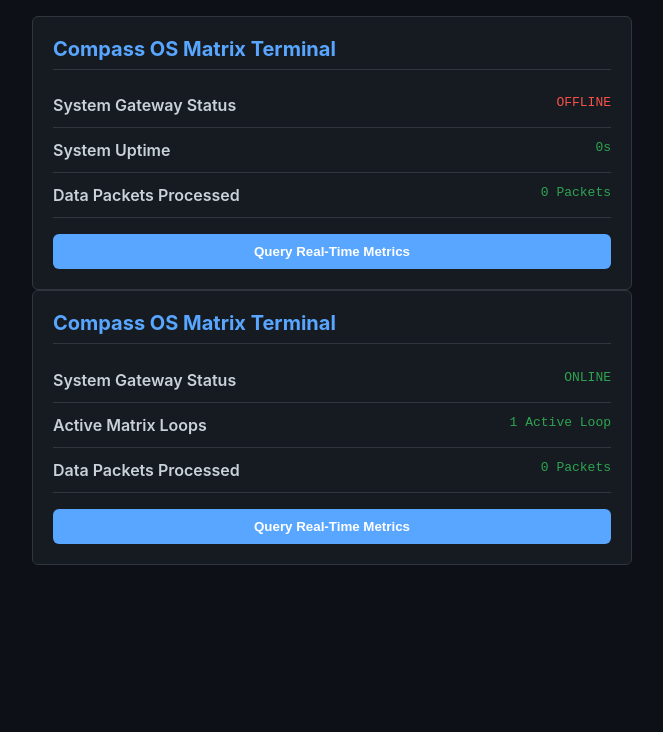
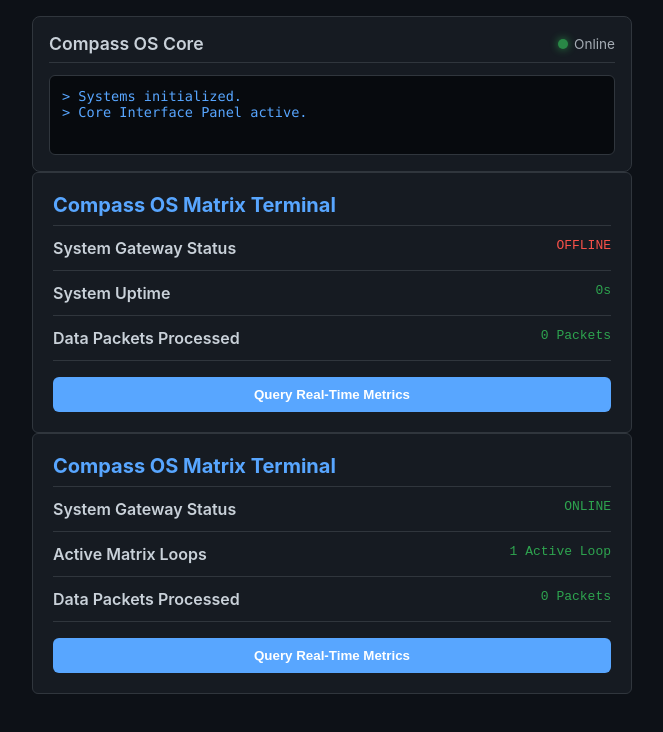
Before and after one commit to corkumandrew557-tech/hackathon-dev, a website: page index.html in a window 1280 px wide. Shown: the whole page, without its empty margins (308-971 px from the left). Drawn offline with Linux system fonts and the light colour scheme; no server answers.

Commit message:
Update index.html

```diff
--- a/index.html
+++ b/index.html
@@ -1,3 +1,120 @@
+<!DOCTYPE html>
+<html lang="en">
+<head>
+    <meta charset="UTF-8">
+    <meta name="viewport" content="width=device-width, initial-scale=1.0">
+    <title>Compass OS - Core Interface Panel</title>
+    <style>
+        :root {
+            --bg-color: #0d1117;
+            --panel-bg: #161b22;
+            --border-color: #30363d;
+            --text-main: #c9d1d9;
+            --accent-blue: #58a6ff;
+            --status-green: #2ea44f;
+            --alert-red: #f85149;
+        }
+
+        * {
+            box-sizing: border-box;
+            margin: 0;
+            padding: 0;
+        }
+
+        body {
+            background-color: var(--bg-color);
+            color: var(--text-main);
+            font-family: -apple-system, BlinkMacSystemFont, "Segoe UI", Helvetica, Arial, sans-serif;
+            margin: 0;
+            padding: 16px;
+            display: flex;
+            flex-direction: column;
+            min-height: 100vh;
+            align-items: center;
+        }
+
+        .system-container {
+            display: flex;
+            flex-direction: column;
+            gap: 16px;
+            max-width: 600px;
+            width: 100%;
+        }
+
+        .interface-panel {
+            background-color: var(--panel-bg);
+            border: 1px solid var(--border-color);
+            border-radius: 8px;
+            padding: 16px;
+            display: flex;
+            flex-direction: column;
+            gap: 12px;
+        }
+
+        .status-header {
+            display: flex;
+            justify-content: space-between;
+            align-items: center;
+            border-bottom: 1px solid var(--border-color);
+            padding-bottom: 8px;
+        }
+
+        .status-header h3 {
+            font-size: 1.1rem;
+            font-weight: 600;
+        }
+
+        .indicator-group {
+            display: flex;
+            align-items: center;
+            gap: 6px;
+            font-size: 0.85rem;
+            color: var(--text-main);
+            opacity: 0.8;
+        }
+
+        .indicator {
+            width: 10px;
+            height: 10px;
+            border-radius: 50%;
+            background-color: var(--status-green);
+            box-shadow: 0 0 8px var(--status-green);
+        }
+
+        .console-log {
+            background-color: #070a0e;
+            border: 1px solid var(--border-color);
+            border-radius: 6px;
+            padding: 12px;
+            font-family: SFMono-Regular, Consolas, "Liberation Mono", Menlo, monospace;
+            font-size: 0.85rem;
+            color: var(--accent-blue);
+            min-height: 80px;
+        }
+    </style>
+</head>
+<body>
+
+    <div class="system-container">
+        <!-- Core Interface Card -->
+        <div class="interface-panel">
+            <div class="status-header">
+                <h3>Compass OS Core</h3>
+                <div class="indicator-group">
+                    <div class="indicator"></div>
+                    <span>Online</span>
+                </div>
+            </div>
+
+            <div class="console-log">
+                &gt; Systems initialized.<br>
+                &gt; Core Interface Panel active.
+            </div>
+        </div>
+    </div>
+
+</body>
+</html>
 <!DOCTYPE html>
 <html lang="en">
 <head>
```
